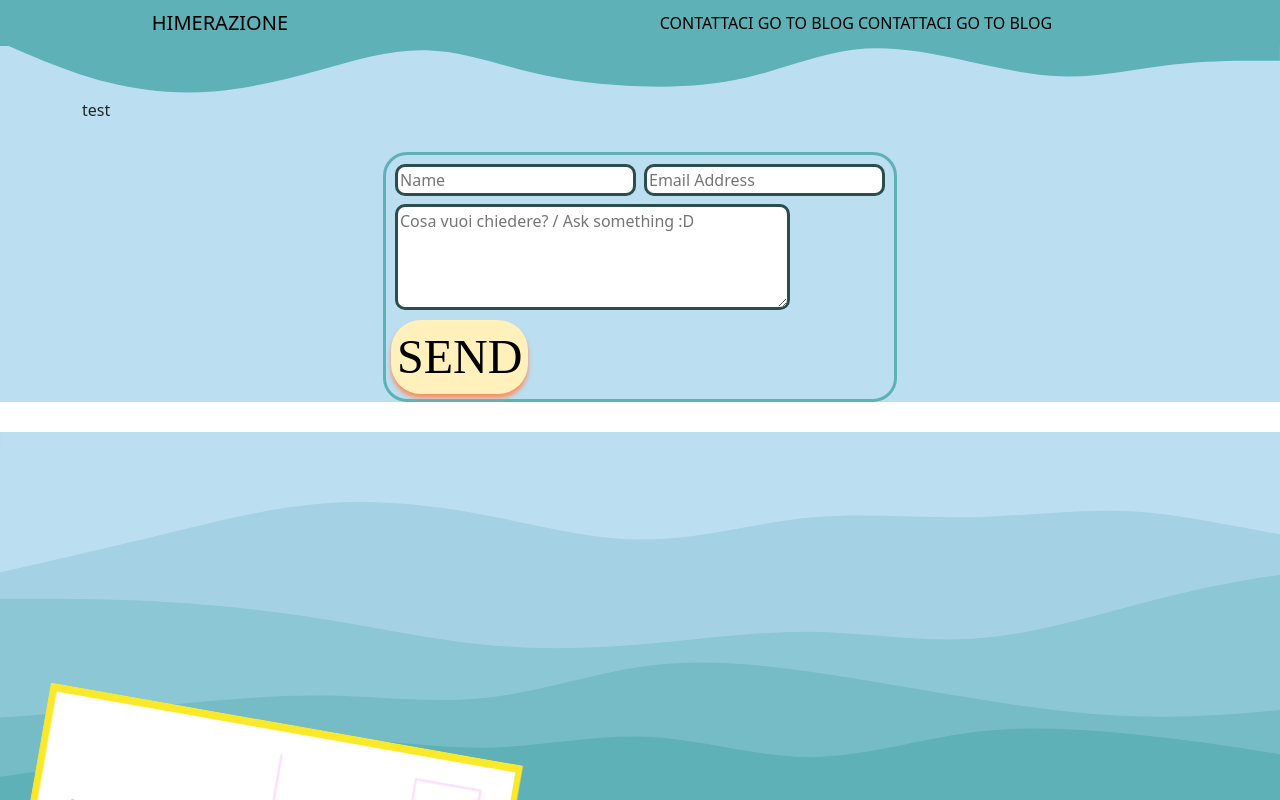
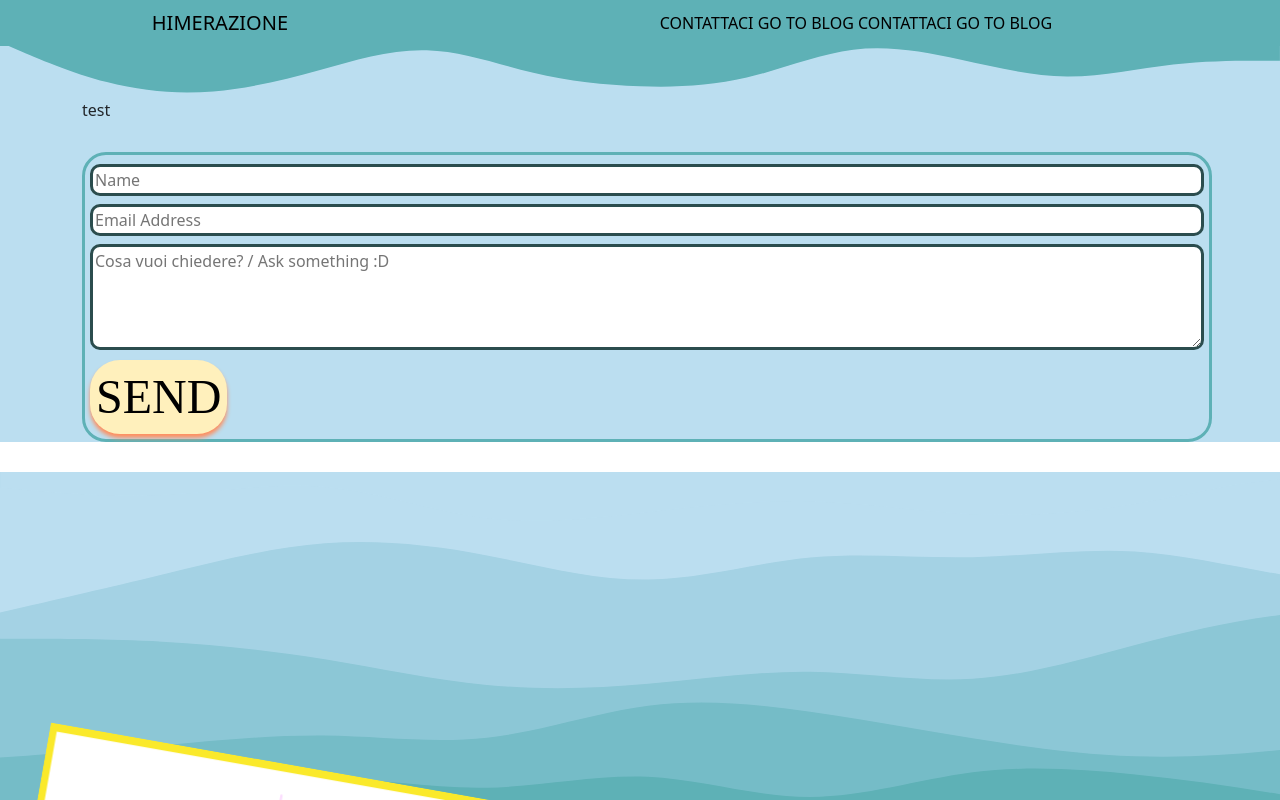
Before and after one commit to FrancescoIp/HimerAzione, a Next.js app: page /contact in a window 1280 px wide. Shown: the top 800 px of the page. Built offline with nearby package versions, Linux system fonts and the light colour scheme; a web font is replaced by a local one.

Commit message:
style adjustments

```diff
--- a/components/ContactForm.css
+++ b/components/ContactForm.css
@@ -7,7 +7,8 @@
 }
 
 .field{
+    width: 87vw;
     border-radius: 10px;
-    margin: 4px;
+    margin: 4px 0;
     border: 3px solid #2b4d4e;
 }
--- a/components/ContactForm.js
+++ b/components/ContactForm.js
@@ -13,7 +13,7 @@ export default function ContactForm() {
                         <input className="field" type="email" name="email" placeholder="Email Address" required></input>
                     </div>
                     <div>
-                        <textarea className="field" name="testo" placeholder="Cosa vuoi chiedere? / Ask something :D" rows="4" cols="40" required></textarea>
+                        <textarea className="field" name="testo" placeholder="Cosa vuoi chiedere? / Ask something :D" rows="4" cols="50" required></textarea>
                     </div>
 
 
```
